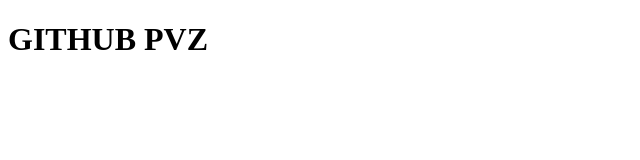
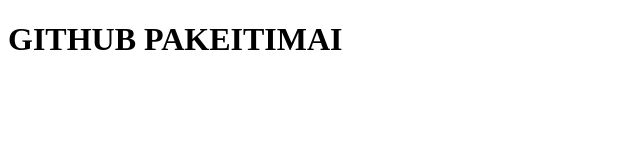
Before and after one commit to javapagrindai/github-pvz, a plain HTML site: page index.html in a window 1280 px wide. Shown: the whole page, without its empty margins (0-640 px from the left). Drawn offline with Linux system fonts and the light colour scheme.

Commit message:
Add pakeitimai

```diff
--- a/index.html
+++ b/index.html
@@ -6,6 +6,6 @@
     <title>Document</title>
 </head>
 <body>
-    <h1>GITHUB PVZ</h1>
+    <h1>GITHUB PAKEITIMAI</h1>
 </body>
 </html>
```
